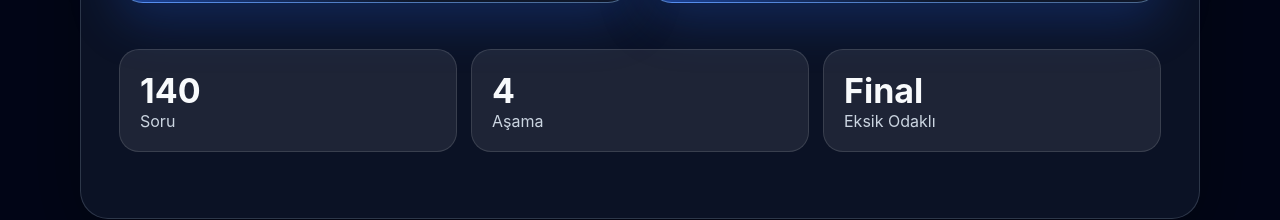
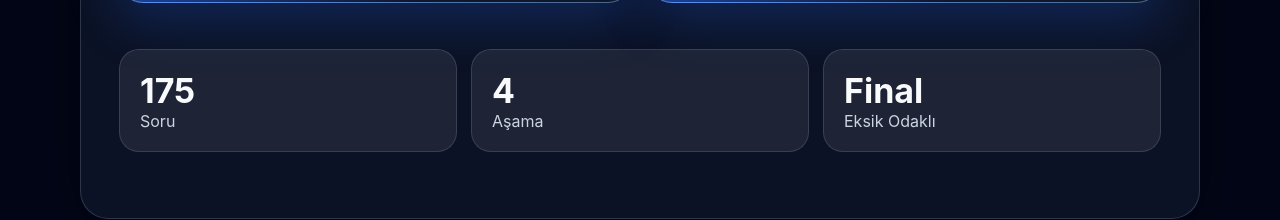
Before and after one commit to sinantargay/online_sinav_platformu, a React (Vite) app: page / in a window 1280 px wide. Shown: the part 949-1169 px from the top of the page. Built offline with nearby package versions, Linux system fonts and the light colour scheme.

Commit message:
Connect lens and sensor question pack

```diff
--- a/src/StageApp.jsx
+++ b/src/StageApp.jsx
@@ -2,8 +2,9 @@ import React,{useState}from'react';
 import baseQuestions from './data/questions.json';
 import techQuestions from './data/techniqueExposurePack.js';
 import lightQuestions from './data/techniqueLightColorPack.js';
+import lensSensorQuestions from './data/techniqueLensSensorPack.js';
 import './style.css';
-const questions=[...baseQuestions,...techQuestions,...lightQuestions];
+const questions=[...baseQuestions,...techQuestions,...lightQuestions,...lensSensorQuestions];
 const load=(k,f)=>{try{return JSON.parse(localStorage.getItem(k))||f}catch{return f}};
 const sh=a=>[...a].sort(()=>Math.random()-.5);
 const ST={easy:['Kolay Seviye Temel Tarama','Temel bilgi ve güven kazanma','Kolay'],medium:['Orta Seviye Akademik Kavrama','Kavram, sanatçı ve eser ilişkisi','Orta'],hard:['Zor Seviye Yüksek Lisans Provası','Seçici, kuramsal ve teknik sorular','Zor'],final:['Final Sınavı','Eksik alanlara ve zor sorulara göre karma final','Final']};
```
